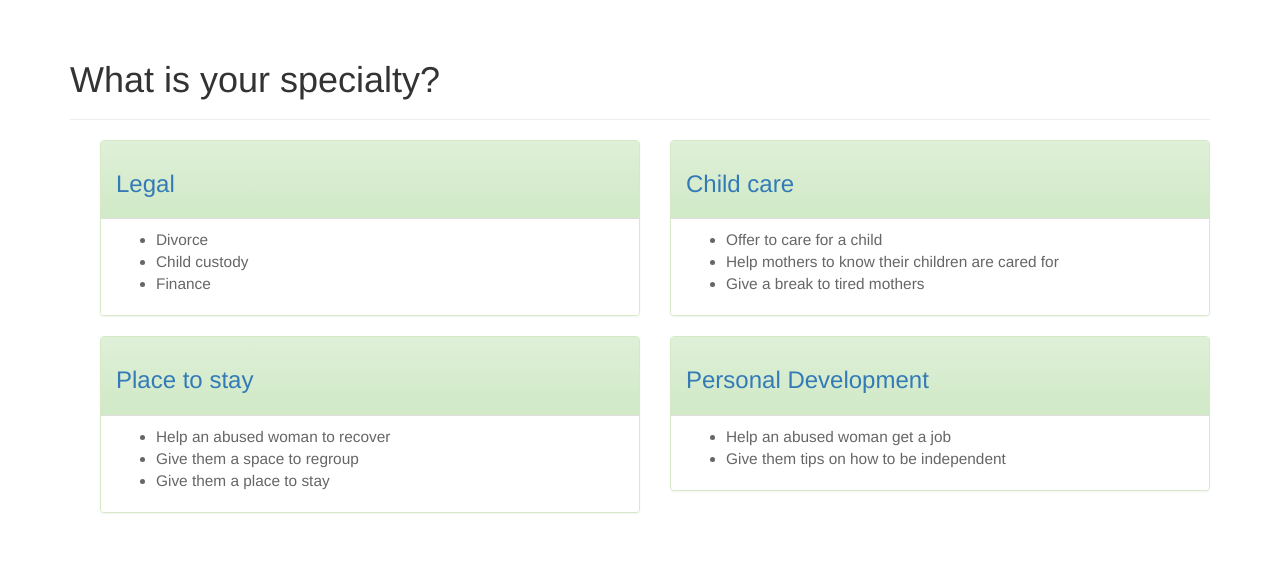
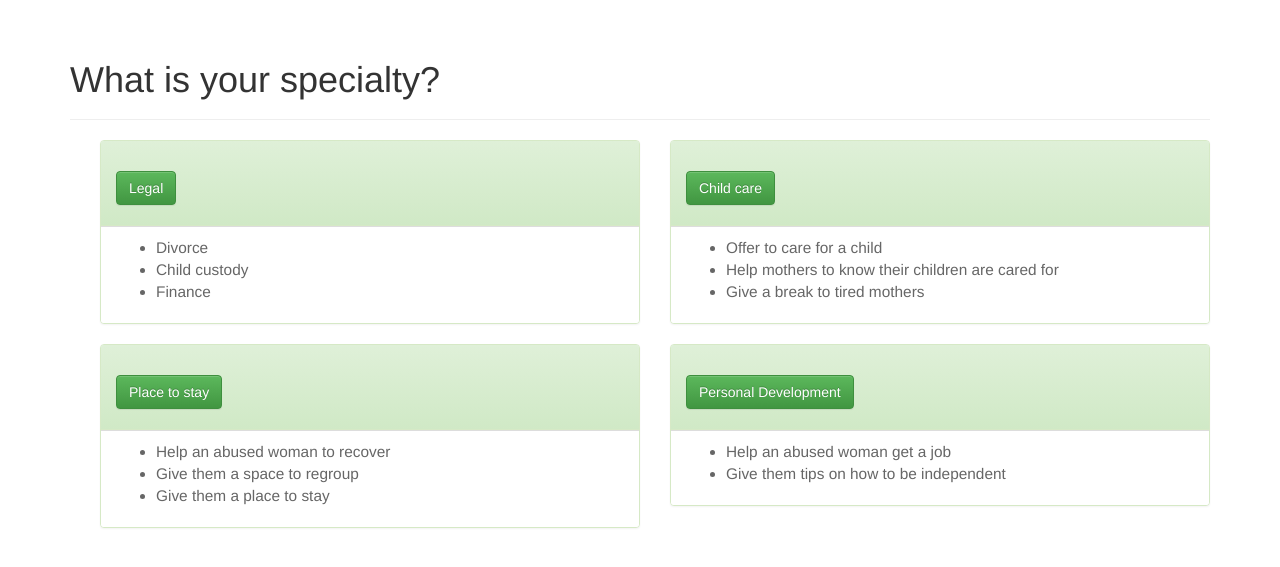
Before and after one commit to sldhana-zz/WomenUp, a Django app: page /login/ in a window 1280 px wide. Shown: the part 91-658 px from the top of the page. Run offline with Django 3.2, Linux system fonts and the light colour scheme; some libraries are stand-ins or nearby versions.

Commit message:
more stuff

```diff
--- a/Next2U/templates/Next2U/agencysearch.html
+++ b/Next2U/templates/Next2U/agencysearch.html
@@ -24,6 +24,7 @@
                     <th>Address</th>
                     <th>Phone</th>
                     <th>Email</th>
+                    <th>Services offered</th>
                     <th>Choose</th>
 
                 </tr>
@@ -45,6 +46,9 @@
                             {{supporter.Email}}
                         </td>
                         <td>
+                                {{supporter.Service.ServiceName}}
+                        </td>
+                        <td>
                             <input type="checkbox" onclick="OnChangeCheckbox(this)" value={{supporter.id}} name="ckhSupporter">
                         </td>
 
--- a/Next2U/templates/Next2U/mentorCreation.html
+++ b/Next2U/templates/Next2U/mentorCreation.html
@@ -14,7 +14,7 @@
                 <div class="panel-heading">
                     <div class="row">
                         <div class="col-xs-12">
-                            <h3><a href="">Legal</a></h3>
+                            <h3><button class="btn btn-success">Legal</button></h3>
                         </div>
                     </div>
                 </div>
@@ -36,7 +36,7 @@
                 <div class="panel-heading">
                     <div class="row">
                         <div class="col-xs-12">
-                            <h3><a href="">Child care</a></h3>
+                            <h3><button class="btn btn-success">Child care</button></h3>
                         </div>
                     </div>
                 </div>
@@ -57,7 +57,7 @@
                 <div class="panel-heading">
                     <div class="row">
                         <div class="col-xs-12">
-                            <h3><a href="">Place to stay</a></h3>
+                            <h3><button class="btn btn-success">Place to stay</button></h3>
                         </div>
                     </div>
                 </div>
@@ -79,7 +79,7 @@
                 <div class="panel-heading">
                     <div class="row">
                         <div class="col-xs-12">
-                            <h3><a href="">Personal Development</a></h3>
+                            <h3><button class="btn btn-success">Personal Development</button></h3>
                         </div>
                     </div>
                 </div>
--- a/Next2U/templates/Next2U/signin.html
+++ b/Next2U/templates/Next2U/signin.html
@@ -5,7 +5,8 @@
 {% block content %}
 
 
-    <form method="post" action="/loginPost">
+    <form method="post" action="/login/">
+         {% csrf_token %}
         <div class="container">
             <div class="row">
                 <div class="page-header">
--- a/Next2U/views.py
+++ b/Next2U/views.py
@@ -63,16 +63,18 @@ def mentorRegistrationPost(request):
 
 def agencySearch(request):
         # get the blog posts that are published
-        supporters = Supporter.objects.all()
+        supporters = Supporter.objects.all().select_related
+
         # now return the rendered template
         return render(request, 'Next2U/agencysearch.html', {'supporters':supporters})
 
 
 def loginPost(request):
     if (request.POST.get("type") == "agency"):
-        agency = Agency.objects.filter(Username=request.POST.get("username") ).filter(Password = request.POST.get("password"))
+        #agency = Agency.objects.filter(Username=request.GET.get("username") ).filter(Password = request.GET.get("password"))
         #if (agency is None)
         #alert
+        return render(request, 'Next2U/agencySearch.html')
 
     else:
         #supporter = Supporter.objects.filter(Username=request.POST.get("username") ).filter(Password = request.POST.get("password"))
```
